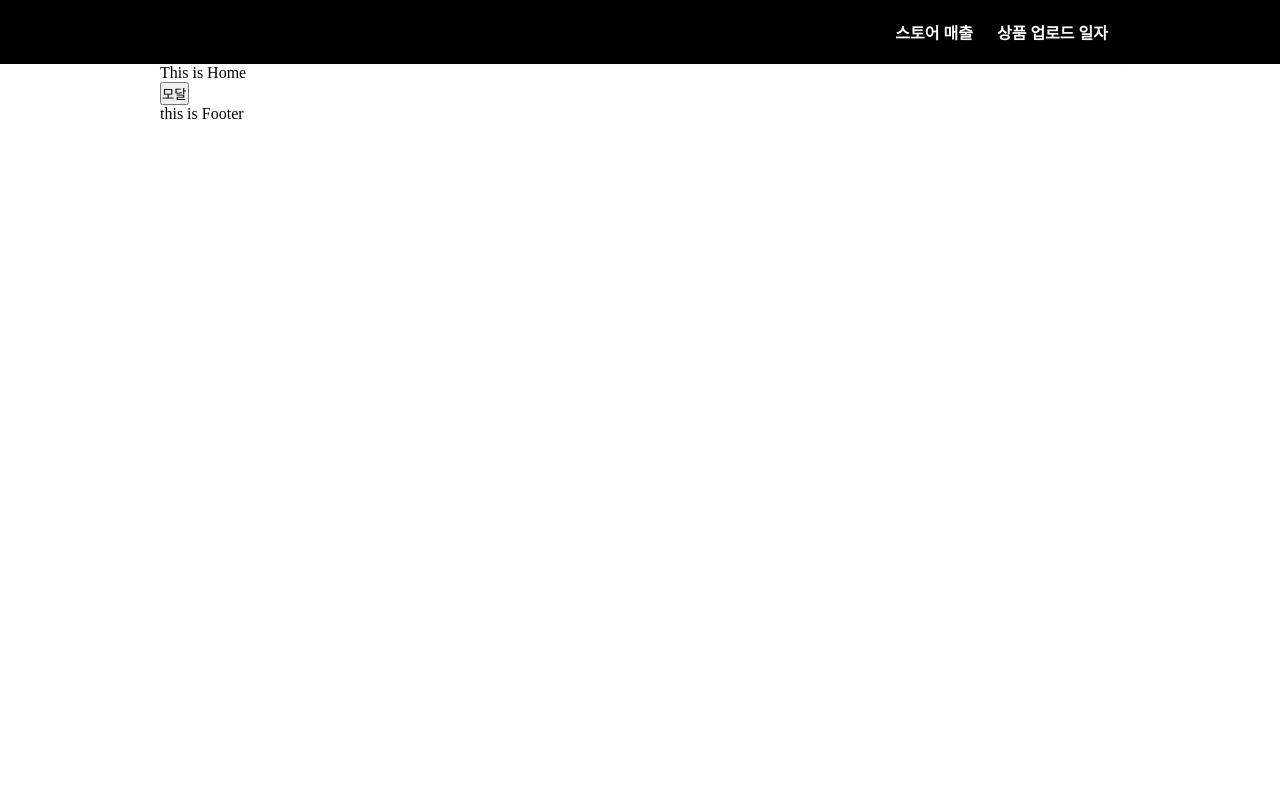
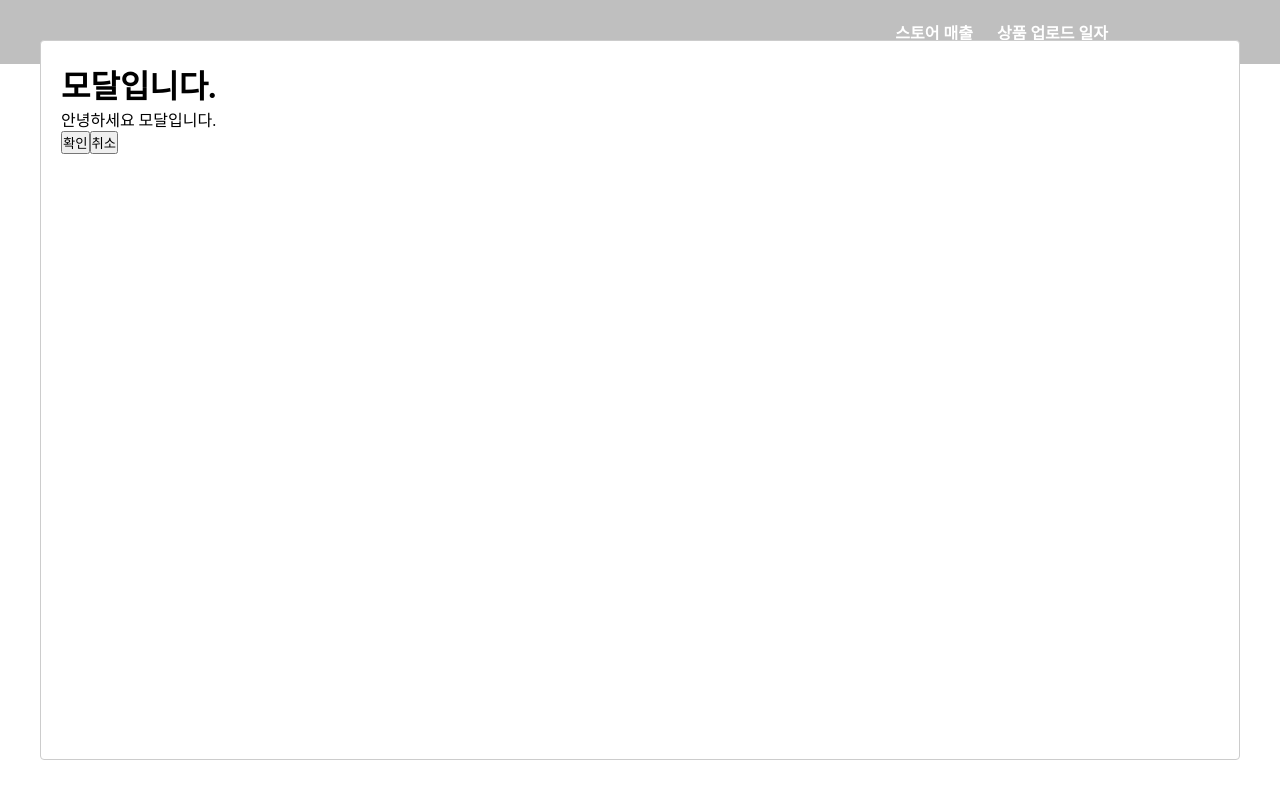
Before and after one commit to yungsuKo/react_tom, a React (Create React App) app: page / in a window 1280 px wide. Both pictures are taken after a click on the button "모달". Built offline with nearby package versions, Linux system fonts and the light colour scheme; some icons are missing.

Commit message:
context api를 활용한 모달 구현

```diff
--- a/src/App.js
+++ b/src/App.js
@@ -5,7 +5,6 @@ import Products from './pages/Products';
 import Header from './layouts/Header';
 import Footer from './layouts/Footer';
 import Seller from './pages/Seller';
-import { useMemo, useState } from 'react';
 
 function App() {
   return (
--- a/src/pages/Home.js
+++ b/src/pages/Home.js
@@ -5,12 +5,13 @@ import useModals from '../context/useModal';
 import Modals from '../components/Modals';
 import ReactModal from 'react-modal';
 
-const MyModal = ({ isOpen, onCancel, onSubmit }) => {
+const MyModal = ({ isOpen, description, onConfirm, onCancel }) => {
   return (
     <ReactModal isOpen={isOpen}>
       <h1>모달입니다.</h1>
+      <p>{description}</p>
       <div>
-        <button onClick={onSubmit}>확인</button>
+        <button onClick={onConfirm}>확인</button>
         <button onClick={onCancel}>취소</button>
       </div>
     </ReactModal>
@@ -32,12 +33,19 @@ const Home = () => {
   //   setOpen(isOpen ? false : true);
   // };
 
-  const { openModal } = useModals();
+  const { openModal, closeModal } = useModals();
   const handleClick = () => {
     console.log('ddd');
     openModal(MyModal, {
-      onSubmit: () => {
-        console.log('로직 처리...');
+      isOpen: true,
+      description: '안녕하세요 모달입니다.',
+      onConfirm: () => {
+        console.log('onsubmit clicked');
+        closeModal(MyModal);
+      },
+      onCancel: () => {
+        console.log('onDDD clicked');
+        closeModal(MyModal);
       },
     });
   };
```
